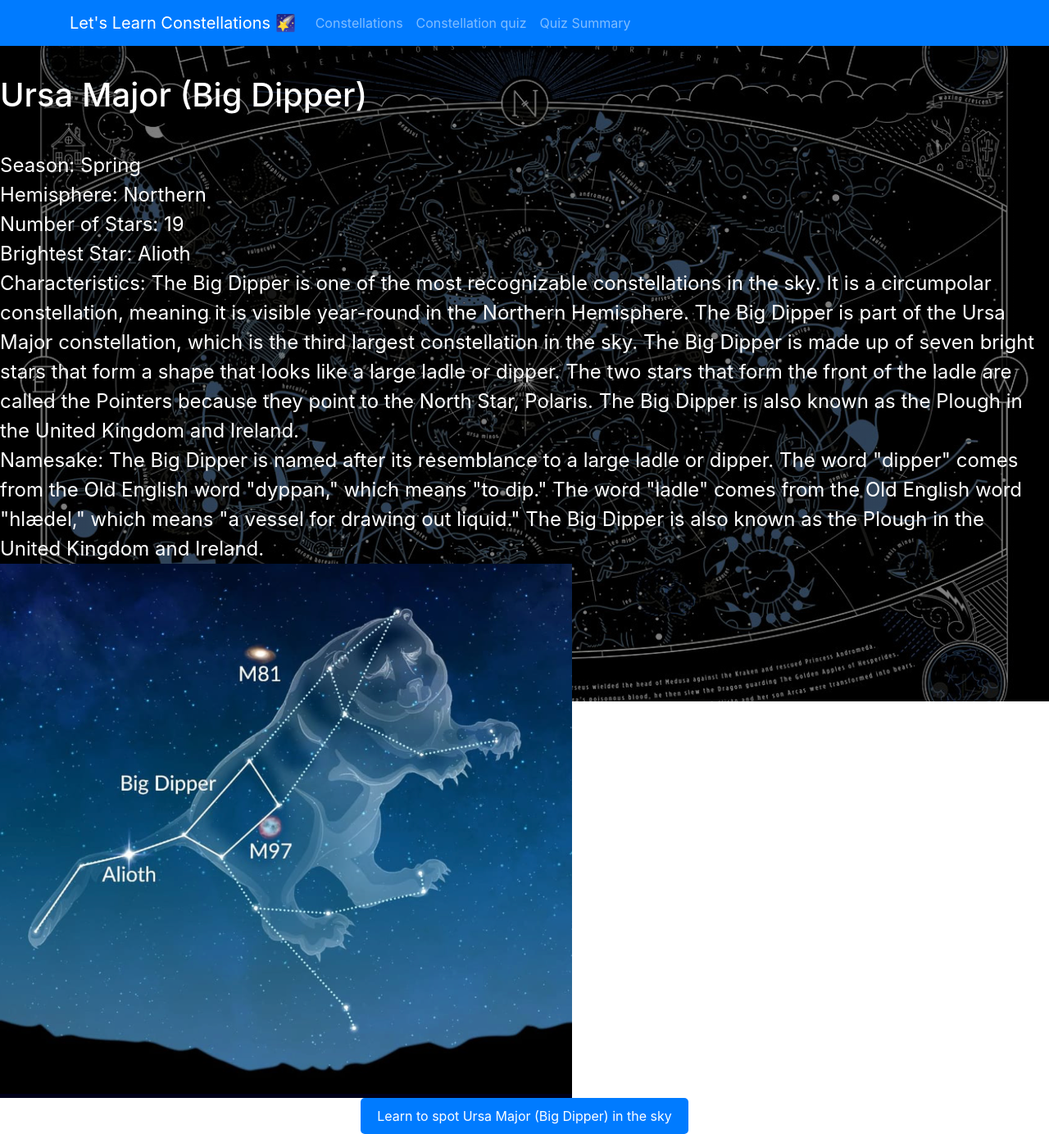
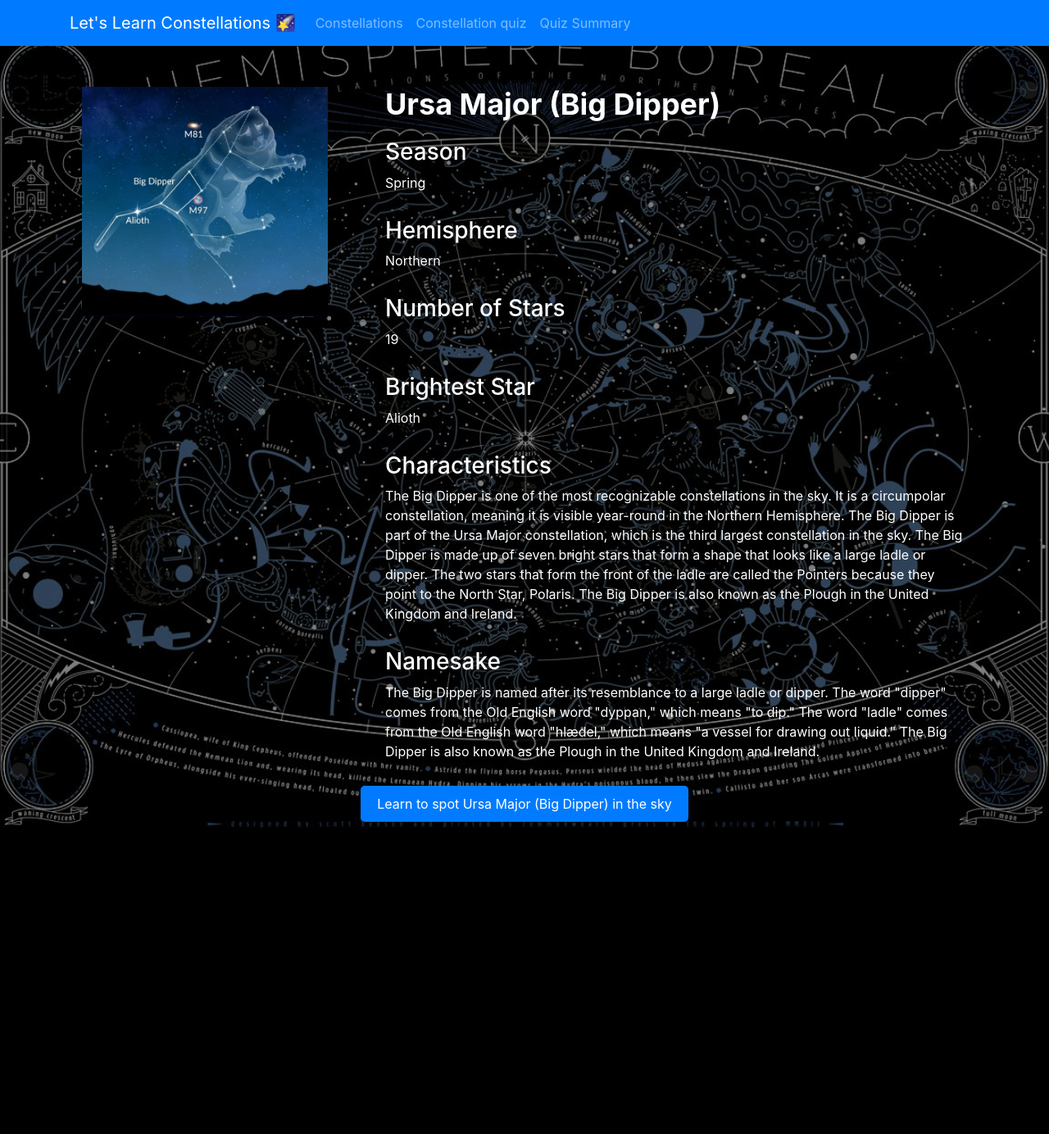
Before and after one commit to crystaljyang/constellation-quiz, a Flask app: page /view/1 in a window 1280 px wide. Shown: the whole page at 82% size. After the commit the page ends 1011 px from the top, so only its background shows below. Run offline with Flask 3, Linux system fonts and the light colour scheme; some libraries are stand-ins or nearby versions.

Commit message:
CSS for /view, changed how bg img
made the css look better for view, changed how the bg img  is implemented -- hopefully it does not break !!

```diff
--- a/static/main.css
+++ b/static/main.css
@@ -1,7 +1,4 @@
-body, html {
-  height: 100%;
-  margin: 0;
-}
+
 
 .welcome-bg {
   background-image: linear-gradient(rgba(0, 0, 0, 0.5), rgba(0, 0, 0, 0.5)), url('./images/hemisphere-boreal.jpg');
@@ -12,17 +9,6 @@ body, html {
   background-size: cover;
   position: relative;
 }
-
-/* Place text in the middle of the image */
-.hero-text {
-  text-align: center;
-  position: absolute;
-  top: 50%;
-  left: 50%;
-  transform: translate(-50%, -50%);
-  color: white;
-}
-
 
 .centered-content {
   display: flex;
@@ -58,3 +44,36 @@ body, html {
 .start-button:hover {
   background-color: orange;
 }
+
+
+/* Define a CSS class for the background image */
+.bg-image {
+  /* Set background image */
+  background-image: linear-gradient(rgba(0, 0, 0, 0.5), rgba(0, 0, 0, 0.5)), url('./images/hemisphere-boreal.jpg');
+  /* Set background size */
+  background-size: cover;
+  /* Set background position */
+  background-position: center;
+  /* Set background repeat */
+  background-repeat: no-repeat;
+  /* Set min height to ensure image covers the whole page */
+  min-height: 100vh;
+}
+
+.body-container {
+  margin: 50px;
+  color: white;
+}
+
+.const-title {
+  font-size: 36px;
+  font-weight: bold;
+  margin-bottom: 20px;
+}
+.const-info {
+  margin-bottom: 30px;
+}
+.const-poster {
+  max-width: 300px;
+  margin-bottom: 20px;
+}
--- a/templates/layout.html
+++ b/templates/layout.html
@@ -22,7 +22,8 @@
 
     <title>Let's Learn Constellations 🌠 </title>
   </head>
-  <body>
+  <!-- the bg img is here - it won't change size on diff pages even if the images on the page are super big-->
+  <body class="bg-image">
 
 
 
@@ -43,9 +44,10 @@
   </div>
 </nav>
 
-    <div class="welcome-bg">
+      <div class="body-container">
         {% block content %}
         {% endblock %}
+      </div>
     </div>
 
   </body>
--- a/templates/view.html
+++ b/templates/view.html
@@ -2,24 +2,41 @@
 
 {% block content %}
 
-<div class="centered-text">
-<br>
-<h1>{{ item['name'] }}</h1>
-<br>
-Season: {{ item['season'] }}
-<br>
-Hemisphere: {{ item['hemisphere'] }}
-<br>
-Number of Stars: {{ item['number of stars'] }}
-<br>
-Brightest Star: {{ item['brightest star'] }}
-<br>
-Characteristics: {{ item['characteristics'] }}
-<br>
-Namesake: {{ item['namesake'] }}
-<br>
-
-<img src="{{ url_for('static', filename='images/' + item.image)}}" alt="{{ item.name}}">
+<div class="body-container">
+    <div class="row">
+        <div class="col-md-4">
+            <img src="{{ url_for('static', filename='images/' + item.image)}}" alt="{{ item.name}}" class="img-fluid const-poster">
+        </div>
+        <div class="col-md-8">
+            <!-- Constellation Name -->
+            <h1 class="const-title">{{ item['name'] }}</h1>
+            <!-- Const Info -->
+            <div class="const-info">
+                <h3>Season</h3>
+                <p>{{ item['season'] }}</p>
+            </div>
+            <div class="const-info">
+                <h3>Hemisphere</h3>
+                <p>{{ item['hemisphere'] }}</p>
+            </div>
+            <div class="const-info">
+                <h3>Number of Stars</h3>
+                <p>{{ item['number of stars'] }}</p>
+            </div>
+            <div class="const-info">
+                <h3>Brightest Star</h3>
+                <p>{{ item['brightest star'] }}</p>
+            </div>
+            <div class="const-info">
+                <h3>Characteristics</h3>
+                <p>{{ item['characteristics'] }}</p>
+            </div>
+            <div class="const-info">
+                <h3>Namesake</h3>
+                <p>{{ item['namesake'] }}</p>
+            </div>
+        </div>
+    </div>
 
     <div class="button-group">
         <button class="start-button" onclick="location.href='/learn/{{ item.id }}'">Learn to spot {{ item.name }} in the sky</button>
--- a/templates/welcome.html
+++ b/templates/welcome.html
@@ -2,7 +2,7 @@
 
 {% block content %}
 
-<div class="welcome-bg">
+
 <div class="centered-content" >
   <div class="centered-text">
     <b>Learn to spot constellations with your naked eye.</b>
@@ -11,5 +11,5 @@
     <button class="start-button" onclick="location.href='/view/1'">Learn the stars</button>
   </div>
 </div>
-</div>
+
 {% endblock %}
```
Also changed, not shown: templates/learn.html (+4 -7 lines).
